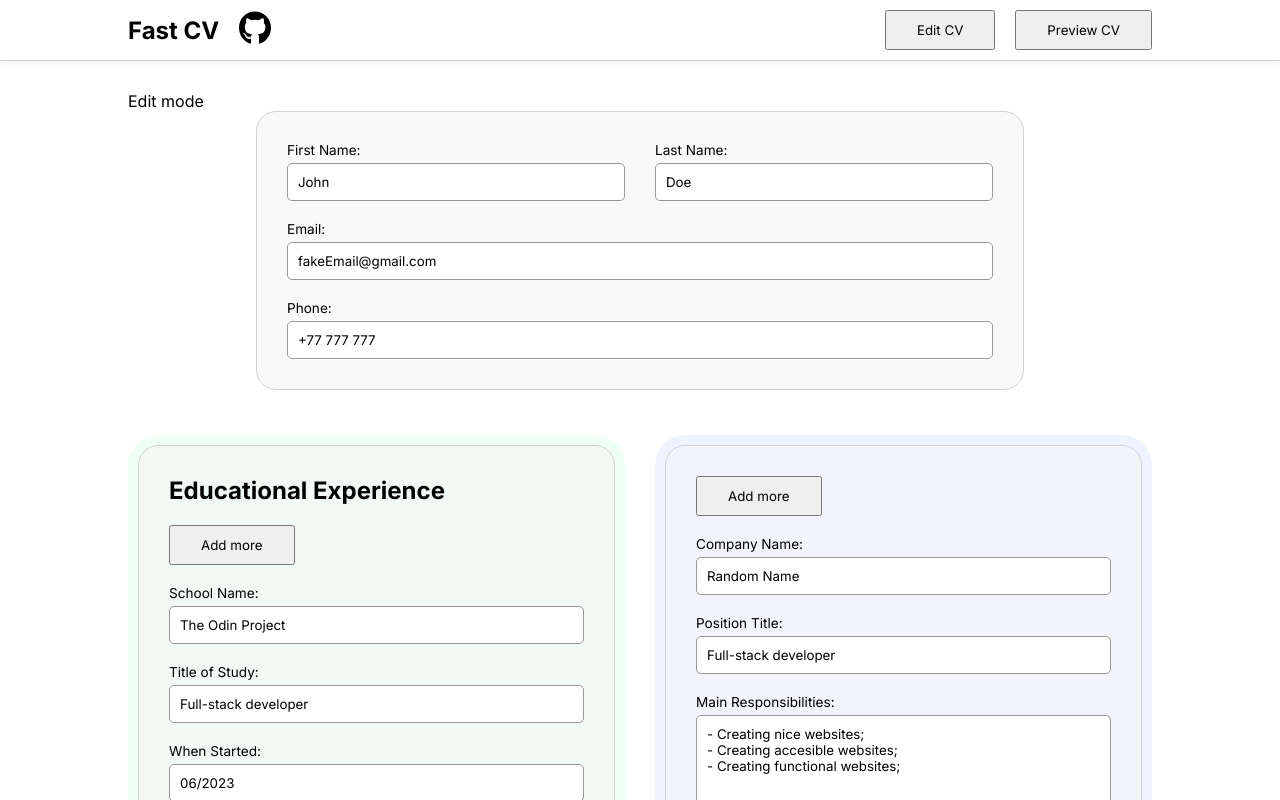
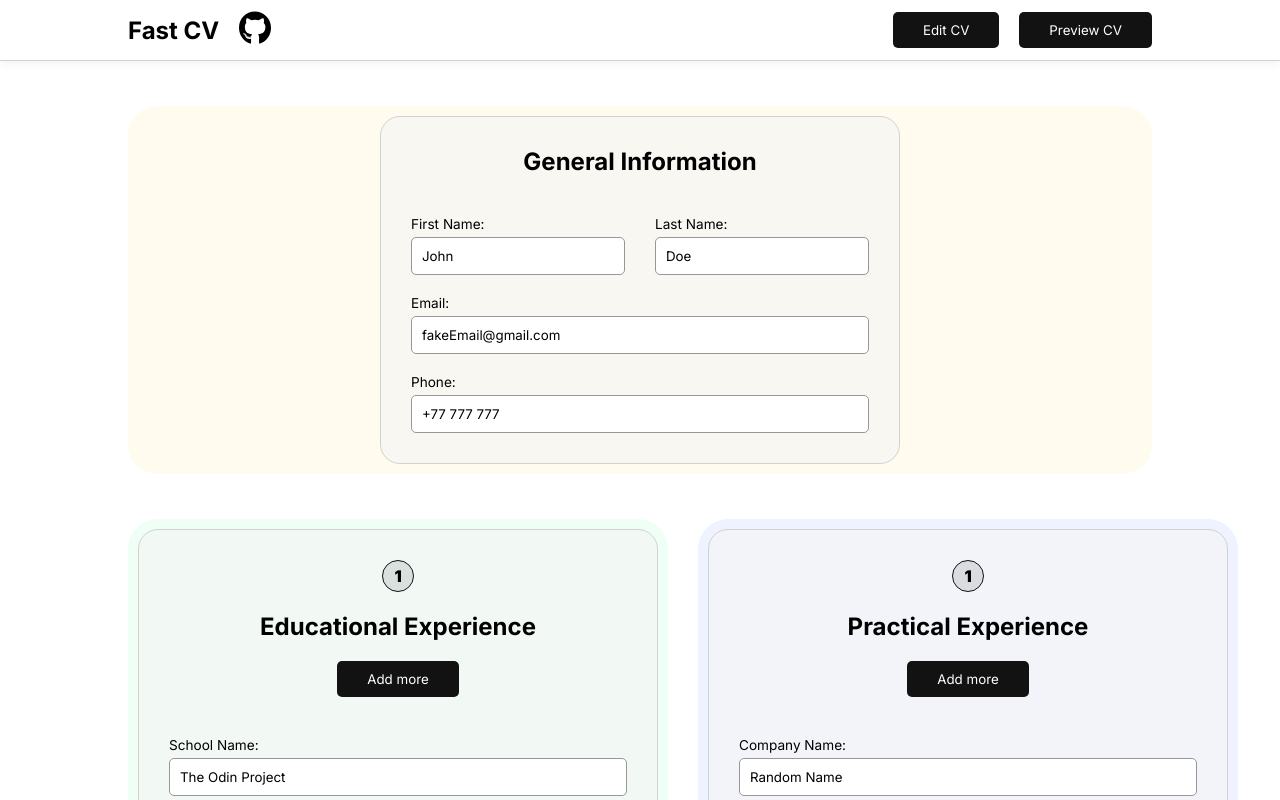
Before and after one commit to x6Nenko/Odin-CV-Application, a React (Vite) app: page / in a window 1280 px wide. Shown: the top 800 px of the page. Built offline with nearby package versions, Linux system fonts and the light colour scheme.

Commit message:
Style edit tab

```diff
--- a/src/App.css
+++ b/src/App.css
@@ -1,6 +1,14 @@
 .wrapper {
     margin: 30px auto 0;
     max-width: 1024px;
+    padding-bottom: 30px;
+}
+
+.generalWrapper {
+    background-color: #fffbef;
+    border-radius: 30px;
+    height: fit-content;
+    padding: 10px;
 }
 
 .educationWrapper {
@@ -17,7 +25,7 @@
     padding: 10px;
 }
 
-.educationWrapper, .experienceWrapper {
+.educationWrapper, .experienceWrapper, .generalWrapper {
     display: flex;
     flex-direction: column;
     gap: 10px;
@@ -34,5 +42,12 @@
 button {
     padding: 10px 30px;
     width: fit-content;
+    border: none;
+    background-color: #121212;
+    color: #fff;
+    border-radius: 5px;
+}
 
+button:hover, button:focus {
+    background-color: #2c2c2c;
 }
--- a/src/App.jsx
+++ b/src/App.jsx
@@ -95,13 +95,14 @@ const App = () => {
       <div className='wrapper'>
         {mode === "edit" &&
           <>
-            <div>
-              Edit mode
-            </div>
+            <div className='generalWrapper'>
               <General
                 generalState={general}
                 handleChange={handleGeneralChanges}
-            />
+              >
+                <h2 className='sectionTitle generalTitle'>General Information</h2>
+              </General>
+            </div>
 
             <div className='pairSections'>
               <div className='educationWrapper'>
@@ -111,10 +112,13 @@ const App = () => {
                     educationState={entry}
                     handleChange={event => handleEducationChanges(event, index)}
                   >
+                    <div className='entryIndex'>
+                      <span>{index + 1}</span>
+                    </div>
                     {index === 0 &&
                     <>
-                        <div>
-                          <h2>Educational Experience</h2>
+                      <div className='sectionHeader'>
+                        <h2 className='sectionTitle'>Educational Experience</h2>
                       </div>
                       <button onClick={handleAddMoreEducationBtn} className='addMoreBtn'>Add more</button>
                     </>
@@ -130,7 +134,17 @@ const App = () => {
                     experienceState={entry}
                     handleChange={event => handleExperienceChanges(event, index)}
                   >
-                    {index === 0 && <button onClick={handleAddMoreExperienceBtn} className='addMoreBtn'>Add more</button>}
+                    <div className='entryIndex'>
+                      <span>{index + 1}</span>
+                    </div>
+                    {index === 0 &&
+                    <>
+                      <div className='sectionHeader'>
+                        <h2 className='sectionTitle'>Practical Experience</h2>
+                      </div>
+                      <button onClick={handleAddMoreExperienceBtn} className='addMoreBtn'>Add more</button>
+                    </>
+                    }
                   </Experience>
                 ))}
               </div>
--- a/src/components/editCV/Education.jsx
+++ b/src/components/editCV/Education.jsx
@@ -21,6 +21,7 @@ const Education = ({ educationState, handleChange, children }) => {
         onChange={handleChange}
       />
 
+      <div className="pairInputs">
         <Input
           type={"text"}
           labelText={"When Started: "}
@@ -38,6 +39,7 @@ const Education = ({ educationState, handleChange, children }) => {
           onChange={handleChange}
           placeHolder={"MM/YYYY"}
         />
+      </div>
     </section>
   )
 }
--- a/src/components/editCV/Experience.jsx
+++ b/src/components/editCV/Experience.jsx
@@ -29,6 +29,7 @@ const Experience = ({ experienceState, handleChange, children }) => {
         onChange={handleChange}
       />
 
+      <div className="pairInputs">
         <Input
           type={"text"}
           labelText={"When Started: "}
@@ -46,6 +47,7 @@ const Experience = ({ experienceState, handleChange, children }) => {
           onChange={handleChange}
           placeHolder={"MM/YYYY"}
         />
+      </div>
     </section>
   )
 }
--- a/src/components/editCV/General.jsx
+++ b/src/components/editCV/General.jsx
@@ -1,9 +1,10 @@
 import "../../styles/editCV.css"
 import Input from "../Input"
 
-const General = ({ generalState, handleChange }) => {
+const General = ({ generalState, handleChange, children }) => {
   return (
     <section className="generalSection">
+      {children}
       <div className="pairInputs">
         <Input
           type={"text"}
--- a/src/styles/editCV.css
+++ b/src/styles/editCV.css
@@ -7,7 +7,7 @@ section {
     border: 1px solid #d1d1d1;
     padding: 30px;
     border-radius: 20px;
-    max-width: 768px;
+
 
     background-color: #f5f5f599;
 }
@@ -20,3 +20,34 @@ section {
     display: flex;
     gap: 30px;
 }
+
+.sectionTitle {
+    text-align: center;
+}
+
+.generalTitle {
+    margin-bottom: 20px;
+}
+
+.addMoreBtn {
+    margin: 0 auto 20px;
+}
+
+.entryIndex {
+    display: grid;
+    place-content: center;
+    height: 32px;
+    width: 32px;
+    background-color: #75757530;
+    border: 1px solid #121212;
+    color: #000;
+    border-radius: 100px;
+    font-weight: 900;
+    margin: auto;
+}
+
+.sectionHeader {
+    display: flex;
+    gap: 10px;
+    justify-content: center;
+}
```
Lines whose indentation alone changed are shown as unchanged.
